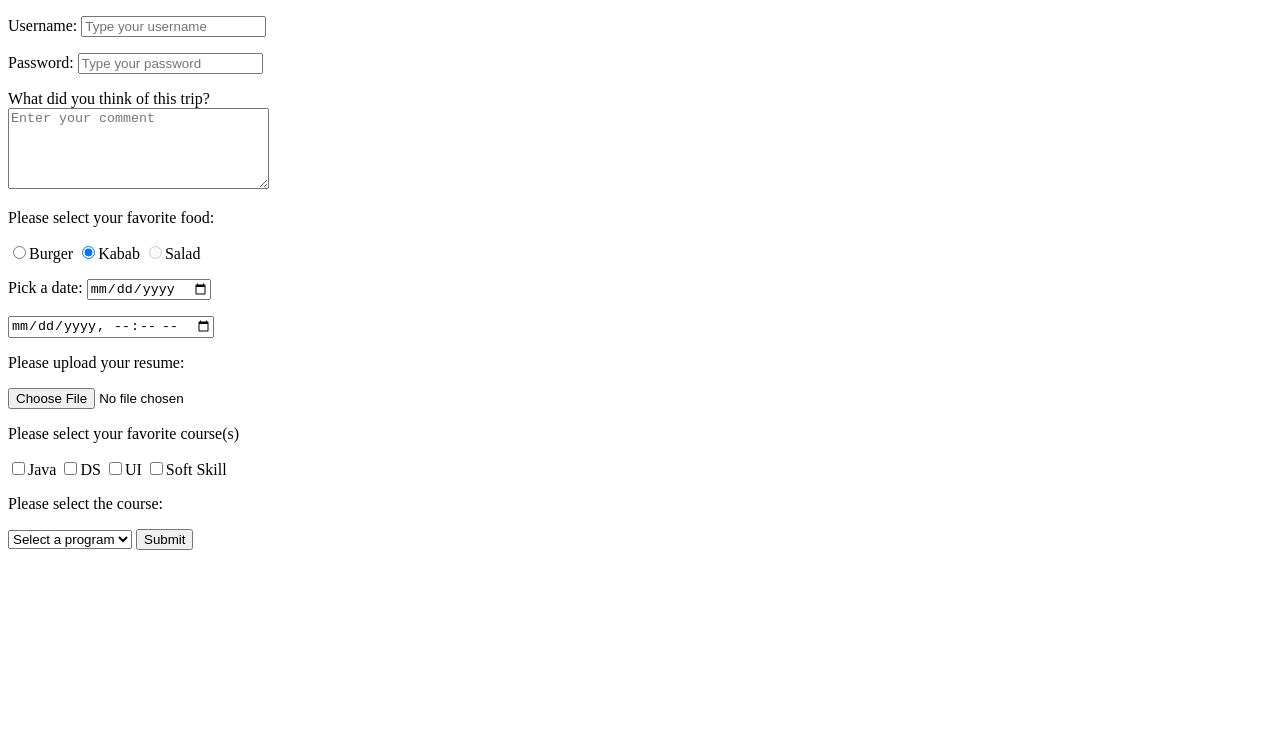
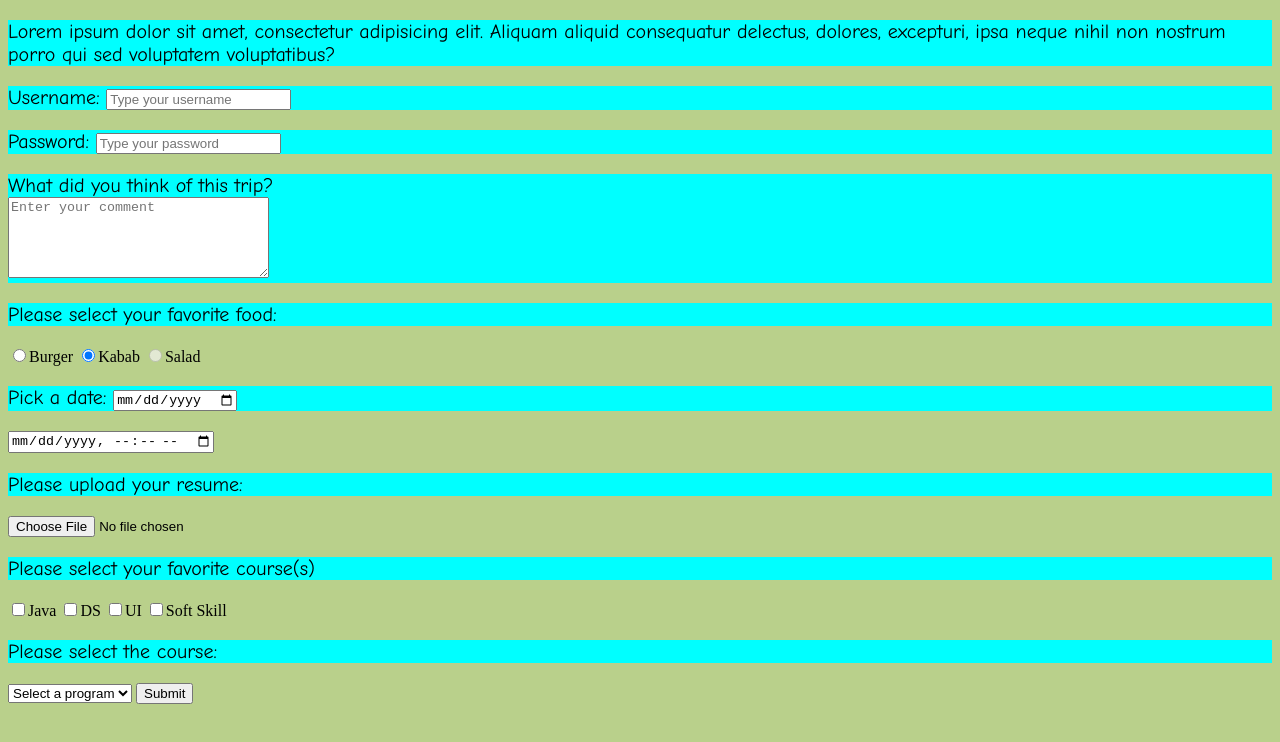
Before and after one commit to Synchr0zine/UI-Practice, a plain HTML site: page html_files/forms.html in a window 1280 px wide. Drawn offline with Linux system fonts and the light colour scheme.

Commit message:
css started

```diff
--- a/html_files/forms.html
+++ b/html_files/forms.html
@@ -4,11 +4,27 @@
 
     <title>Forms Practice</title>
     <script type="text/javascript" src="https://livejs.com/live.js"></script>
+
+    <style>
+        body{
+            background-color: #b9d08b;
+        }
+        p{
+            background-color: aqua;
+            font-size: 20px;
+            font-family: "Comic Sans MS",system-ui;
+        }
+
+    </style>
+
 </head>
 
 <body>
 
 <form>
+
+    <p>Lorem ipsum dolor sit amet, consectetur adipisicing elit. Aliquam aliquid consequatur delectus, dolores,
+        excepturi, ipsa neque nihil non nostrum porro qui sed voluptatem voluptatibus? </p>
 
     <p>
         Username:
@@ -37,7 +53,7 @@
 
     <p>Please select your favorite course(s)</p>
     <label for="java">
-    <input type="checkbox" name="course" value="java" id="java">Java
+        <input type="checkbox" name="course" value="java" id="java">Java
     </label>
 
     <input type="checkbox" name="course" value="ds">DS
@@ -57,7 +73,6 @@
     <input type="submit" value="Submit">
 
 
-
 </form>
 
 </body>
```
